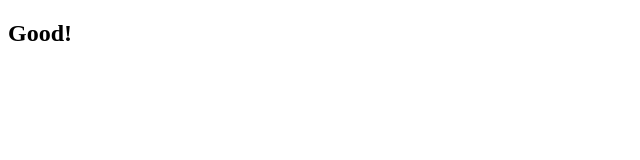
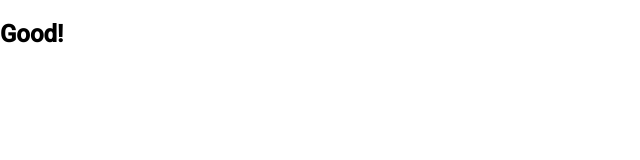
Before and after one commit to tantaroth/Firebase-Cloud, an Angular app: page / in a window 1280 px wide. Shown: the top 160 px of the page, without its empty margins (0-640 px from the left). Built offline with nearby package versions, Linux system fonts and the light colour scheme.

Commit message:
Include angular material

```diff
--- a/angular.json
+++ b/angular.json
@@ -27,6 +27,7 @@
               "src/assets"
             ],
             "styles": [
+              "./node_modules/@angular/material/prebuilt-themes/indigo-pink.css",
               "src/styles.scss"
             ],
             "scripts": []
@@ -83,6 +84,7 @@
             "tsConfig": "src/tsconfig.spec.json",
             "karmaConfig": "src/karma.conf.js",
             "styles": [
+              "./node_modules/@angular/material/prebuilt-themes/indigo-pink.css",
               "src/styles.scss"
             ],
             "scripts": [],
--- a/package.json
+++ b/package.json
@@ -11,15 +11,18 @@
   },
   "private": true,
   "dependencies": {
-    "@angular/animations": "~7.1.0",
+    "@angular/animations": "^7.1.4",
+    "@angular/cdk": "^7.3.3",
     "@angular/common": "~7.1.0",
     "@angular/compiler": "~7.1.0",
     "@angular/core": "~7.1.0",
     "@angular/forms": "~7.1.0",
+    "@angular/material": "^7.3.3",
     "@angular/platform-browser": "~7.1.0",
     "@angular/platform-browser-dynamic": "~7.1.0",
     "@angular/router": "~7.1.0",
     "core-js": "^2.5.4",
+    "hammerjs": "^2.0.8",
     "rxjs": "~6.3.3",
     "tslib": "^1.9.0",
     "zone.js": "~0.8.26"
--- a/src/app/app.module.ts
+++ b/src/app/app.module.ts
@@ -2,13 +2,15 @@
 import { NgModule } from '@angular/core';
 
 import { AppComponent } from './app.component';
+import { BrowserAnimationsModule } from '@angular/platform-browser/animations';
 
 @NgModule({
   declarations: [
     AppComponent
   ],
   imports: [
-    BrowserModule
+    BrowserModule,
+    BrowserAnimationsModule
   ],
   providers: [],
   bootstrap: [AppComponent]
--- a/src/index.html
+++ b/src/index.html
@@ -7,6 +7,8 @@
 
   <meta name="viewport" content="width=device-width, initial-scale=1">
   <link rel="icon" type="image/x-icon" href="favicon.ico">
+  <link href="https://fonts.googleapis.com/css?family=Roboto:300,400,500" rel="stylesheet">
+  <link href="https://fonts.googleapis.com/icon?family=Material+Icons" rel="stylesheet">
 </head>
 <body>
   <app-root></app-root>
--- a/src/main.ts
+++ b/src/main.ts
@@ -1,3 +1,4 @@
+import 'hammerjs';
 import { enableProdMode } from '@angular/core';
 import { platformBrowserDynamic } from '@angular/platform-browser-dynamic';
 
--- a/src/styles.scss
+++ b/src/styles.scss
@@ -1 +1,4 @@
 /* You can add global styles to this file, and also import other style files */
+
+html, body { height: 100%; }
+body { margin: 0; font-family: Roboto, "Helvetica Neue", sans-serif; }
```
Also changed, not shown: 1 other file (tests, documents, lock files or other folders).
